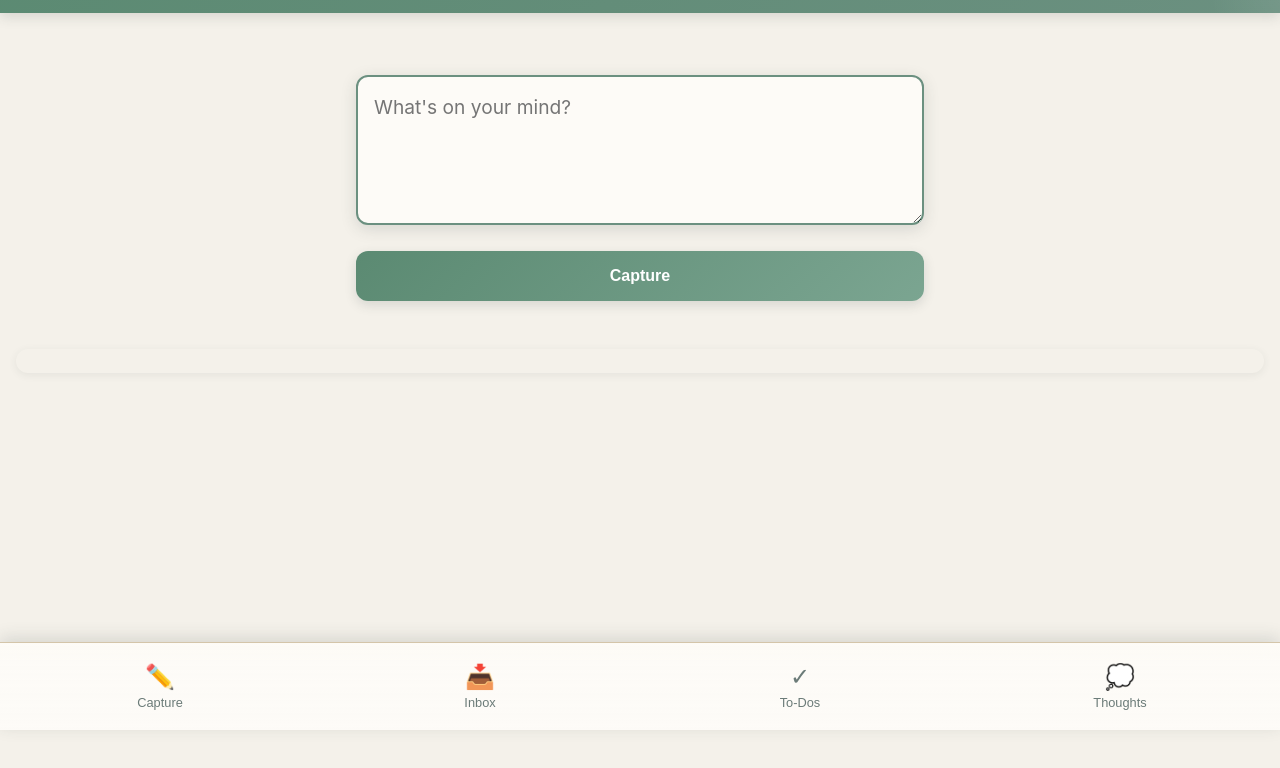
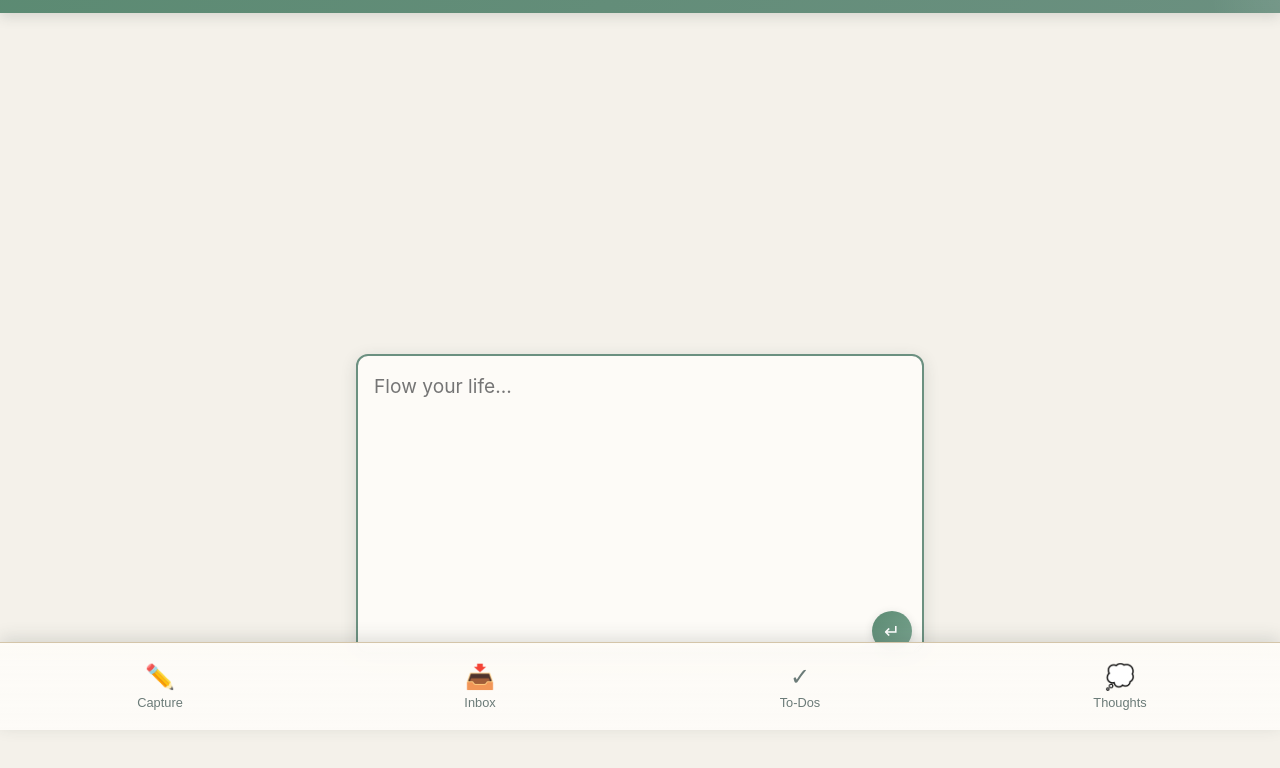
Before and after one commit to JesseBremer/flowlyfe, a plain HTML site: page index.html in a window 1280 px wide. Shown: the part 70-838 px from the top of the page. Before the commit the page ends 800 px from the top, so only its background shows below. Drawn offline with Linux system fonts and the light colour scheme.

Commit message:
adjusted text box.

```diff
--- a/index.html
+++ b/index.html
@@ -25,12 +25,14 @@
 
         <main id="capturePage" class="page active">
             <div class="capture-container">
-                <textarea
-                    id="captureInput"
-                    placeholder="What's on your mind?"
-                    autofocus
-                    rows="1"></textarea>
-                <button id="captureBtn" class="capture-btn">Capture</button>
+                <div class="capture-input-wrapper">
+                    <textarea
+                        id="captureInput"
+                        placeholder="Flow your life..."
+                        autofocus
+                        rows="1"></textarea>
+                    <button id="captureBtn" class="capture-btn">↵</button>
+                </div>
             </div>
             <div id="captureStatus" class="status-message"></div>
         </main>
--- a/service-worker.js
+++ b/service-worker.js
@@ -1,4 +1,4 @@
-const CACHE_NAME = 'flowlyfe-v13';
+const CACHE_NAME = 'flowlyfe-v18';
 const urlsToCache = [
   '/',
   '/index.html',
--- a/styles.css
+++ b/styles.css
@@ -116,14 +116,26 @@ main {
 /* Capture page */
 .capture-container {
     max-width: 600px;
-    margin: 2rem auto;
+    margin: 0 auto;
     padding: 1rem;
+    display: flex;
+    flex-direction: column;
+    justify-content: flex-end;
+    min-height: calc(100vh - 80px - 70px); /* viewport - header - bottom nav */
+    padding-bottom: 1rem;
+    position: relative;
+}
+
+.capture-input-wrapper {
+    position: relative;
 }
 
 #captureInput {
     width: 100%;
-    min-height: 150px;
+    min-height: 300px;
+    max-height: 60vh;
     padding: 1rem;
+    padding-right: 4rem;
     font-size: 1.1rem;
     font-family: inherit;
     border: 2px solid var(--accent-sand);
@@ -144,44 +156,33 @@ main {
 }
 
 .capture-btn {
-    width: 100%;
-    margin-top: 1rem;
-    padding: 1rem;
+    position: absolute;
+    bottom: 0.75rem;
+    right: 0.75rem;
+    width: 2.5rem;
+    height: 2.5rem;
+    padding: 0;
     background: linear-gradient(135deg, var(--primary-color) 0%, var(--secondary-color) 100%);
     color: white;
     border: none;
-    border-radius: 12px;
-    font-size: 1rem;
-    font-weight: 600;
+    border-radius: 50%;
+    font-size: 1.2rem;
     cursor: pointer;
     transition: all 0.3s ease;
-    box-shadow: 0 4px 12px var(--shadow-medium);
-    position: relative;
-    overflow: hidden;
-}
-
-.capture-btn::before {
-    content: '';
-    position: absolute;
-    top: 0;
-    left: -100%;
-    width: 100%;
-    height: 100%;
-    background: linear-gradient(90deg, transparent, rgba(255,255,255,0.2), transparent);
-    transition: left 0.5s ease;
+    box-shadow: 0 2px 8px var(--shadow-medium);
+    display: flex;
+    align-items: center;
+    justify-content: center;
+    z-index: 10;
 }
 
 .capture-btn:hover {
-    transform: translateY(-2px);
-    box-shadow: 0 6px 20px var(--shadow-medium);
-}
-
-.capture-btn:hover::before {
-    left: 100%;
+    transform: scale(1.1);
+    box-shadow: 0 4px 16px var(--shadow-medium);
 }
 
 .capture-btn:active {
-    transform: translateY(0);
+    transform: scale(0.95);
 }
 
 .status-message {
```
